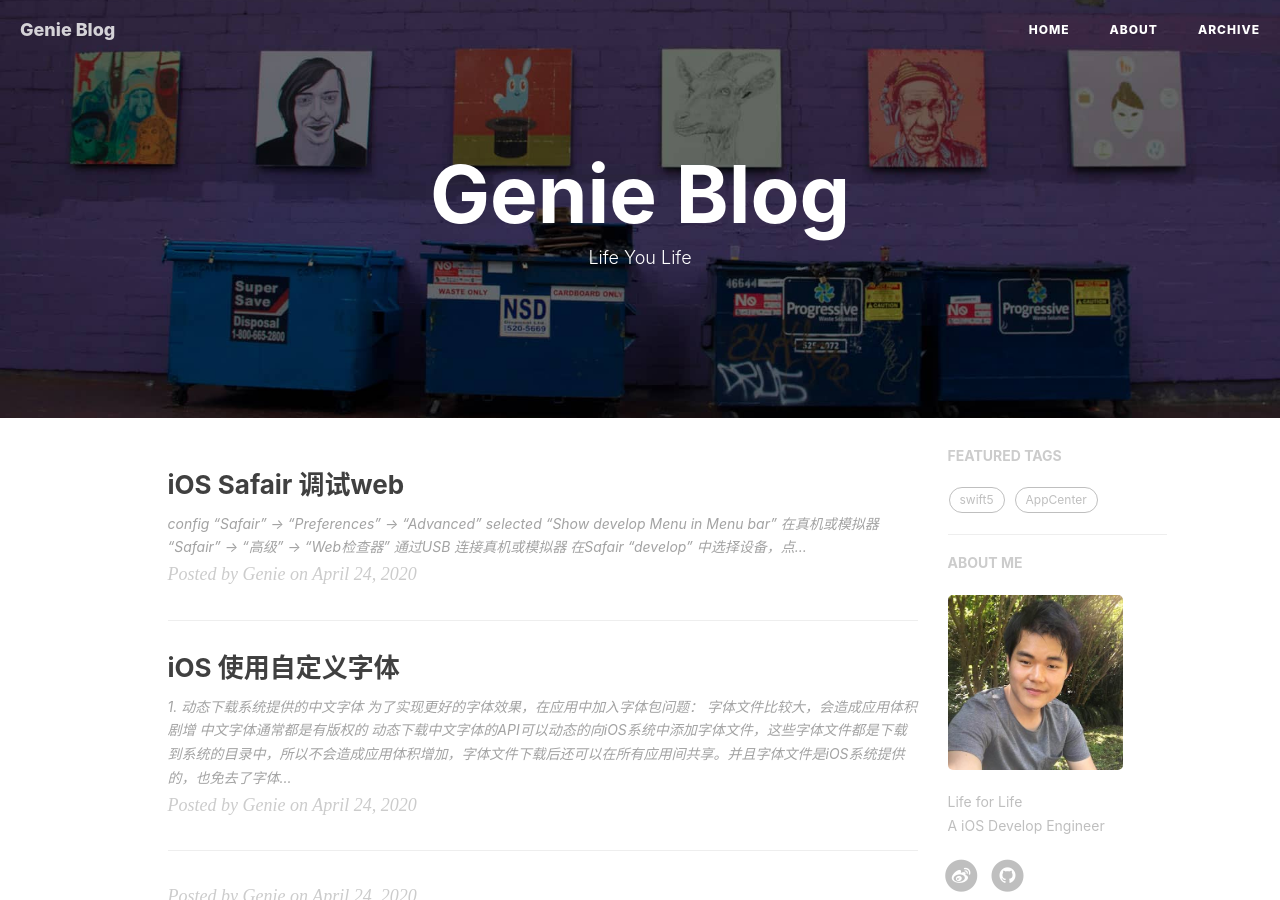
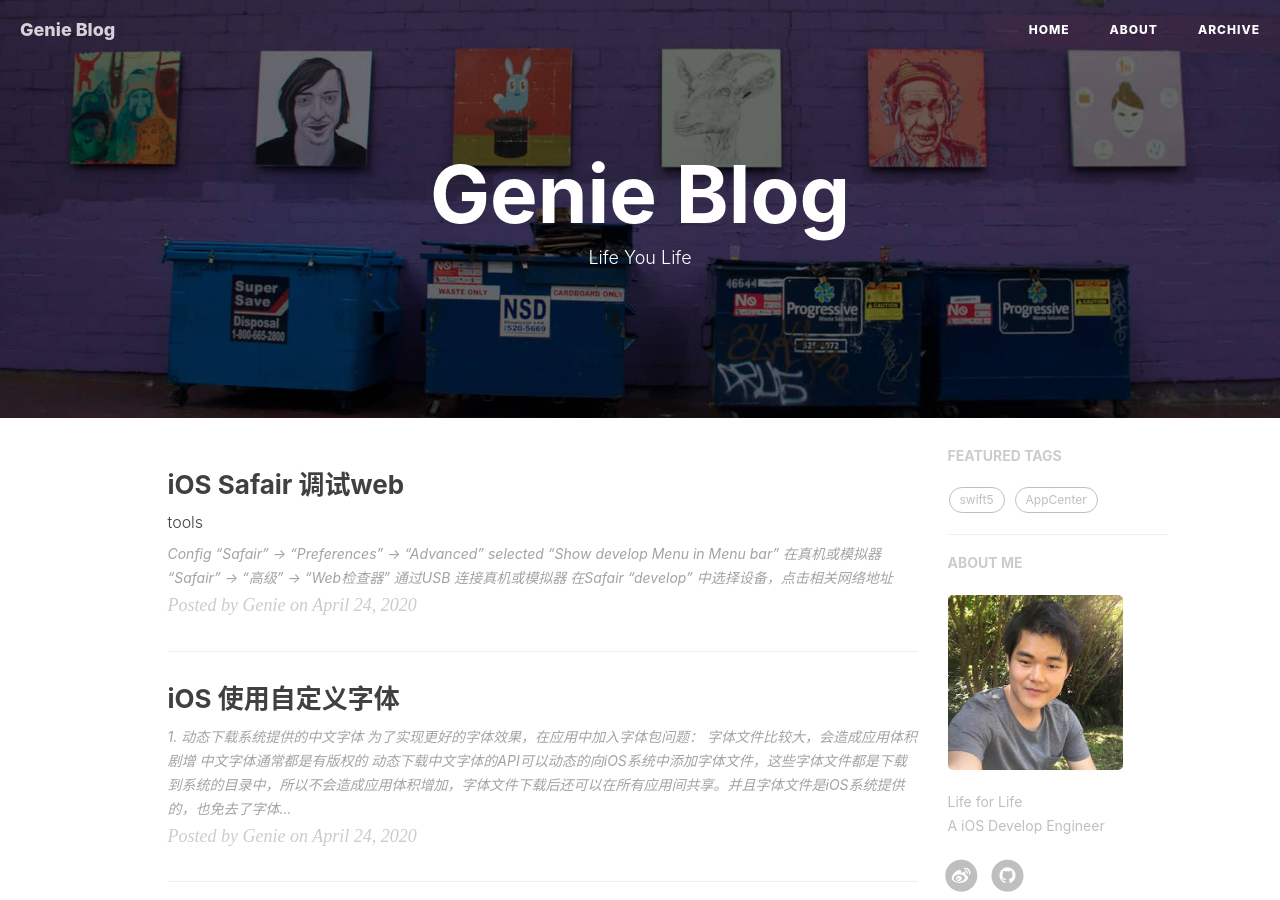
Before and after one commit to Gensun/Gensun.github.io, a Jekyll site: the page built from index.html, in a window 1280 px wide and 900 px high. Built offline with Jekyll 4.4.1, drawn with Linux system fonts in a browser that asks for light colours; nearby versions of some CDN libraries; the list of posts is cut into pages by our own code; comment, search, counter and statistics services are not loaded; some of the changed lines change nothing that is shown.

Commit message:
Safair launch  web

```diff
--- a/_posts/2020-04-24-Safair-Launch-Web.md
+++ b/_posts/2020-04-24-Safair-Launch-Web.md
@@ -1,7 +1,7 @@
 ---
 layout: post
 title: "iOS Safair 调试web"
-subtitle: ""
+subtitle: "tools"
 author: "Genie"
 header-img: "img/ef.jpg"
 header-mask: 0.3
@@ -10,18 +10,18 @@
   - 调试web
 ---
 
-# config
+# Config
 
-1. "Safair" -> "Preferences" -> "Advanced" selected "Show develop Menu in Menu bar"
+### "Safair" -> "Preferences" -> "Advanced" selected "Show develop Menu in Menu bar"
 
 ![1](img/team/sprint.jpg)
 
-2.  在真机或模拟器 "Safair" -> "高级" -> "Web检查器"
+### 在真机或模拟器 "Safair" -> "高级" -> "Web检查器"
 
 ![2](img/WebForTest/2.jpeg)
 
 ![3](img/WebForTest/3.jpeg)
 
-3. 通过USB 连接真机或模拟器 在Safair "develop" 中选择设备，点击相关网络地址
+### 通过USB 连接真机或模拟器 在Safair "develop" 中选择设备，点击相关网络地址
 
 ![4](img/WebForTest/2.png)
```
